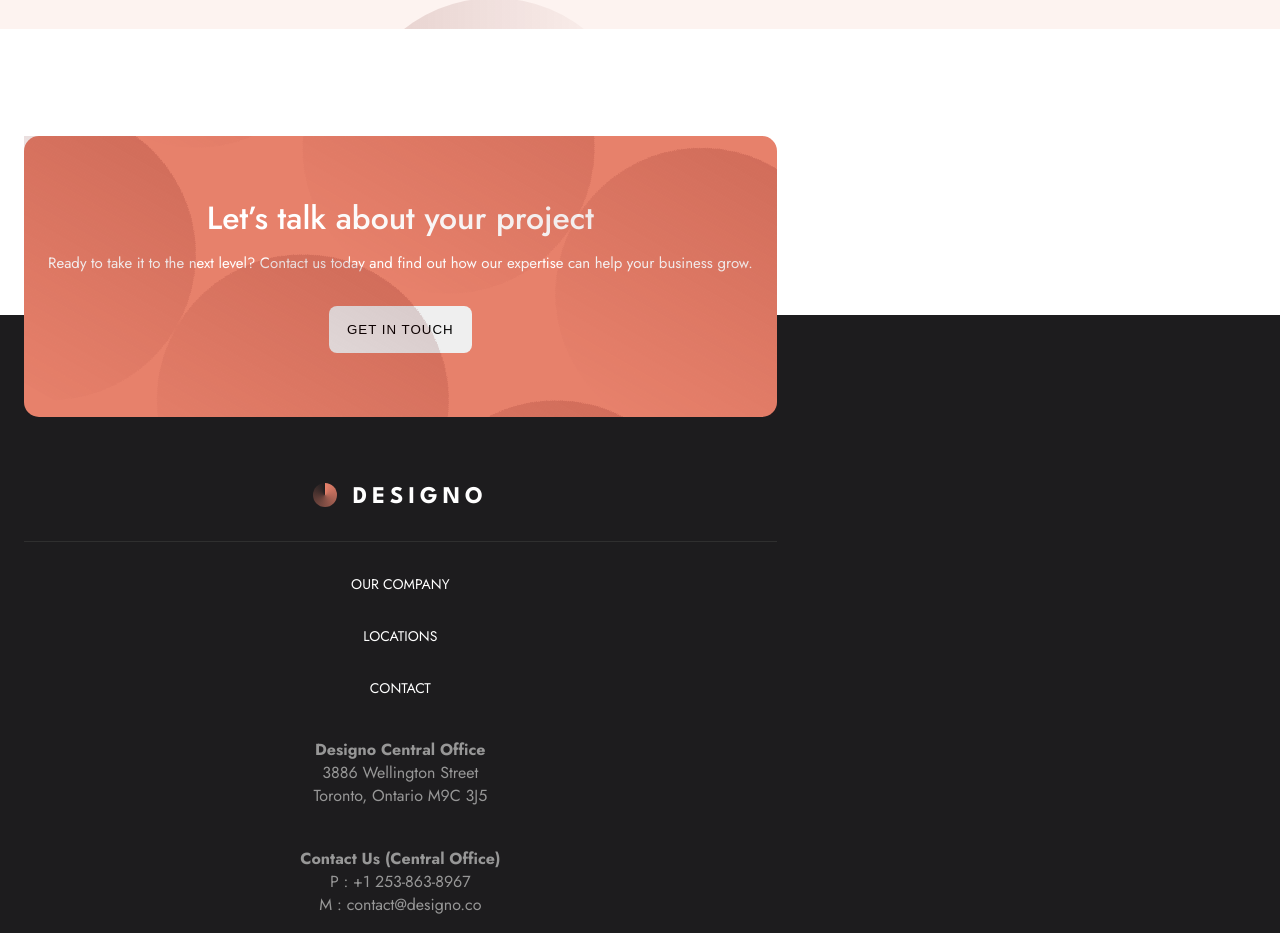
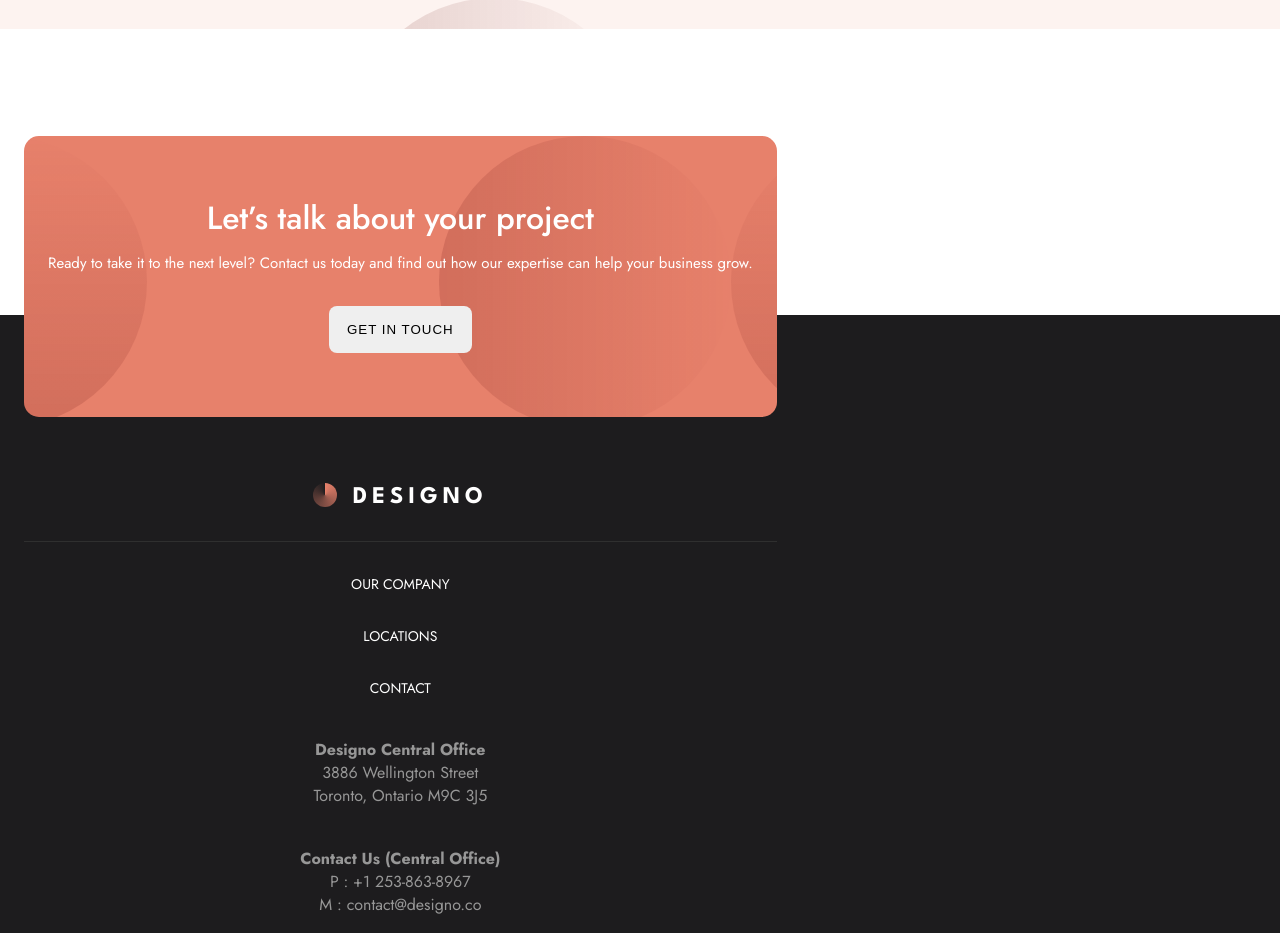
Before and after one commit to ringtho/designo, a React (Create React App) app: page /about in a window 1280 px wide. Shown: the part 3400-4333 px from the top of the page. Built offline with nearby package versions, Linux system fonts and the light colour scheme; the HTML template or start-up script is replaced by a standard one.

Commit message:
Fixed the positioning of the get in touch element

```diff
--- a/src/index.css
+++ b/src/index.css
@@ -109,12 +109,14 @@ body {
   font-size: 32px;
   color: #FFFFFF;
   margin-bottom: 14px;
+  font-weight: 500;
 }
 
 .hero-content > p {
   color: #FFFFFF;
   font-size: 15px;
   line-height: 25px;
+  font-weight: 400;
 }
 
 .hero-btn {
@@ -328,10 +330,29 @@ body {
   font-size: 24px;
 }
 
+
+
 .get-in-touch {
   margin: 0 24px 64px 24px;
   background-color: var(--primary-dark);
   border-radius: 15px;
+  position: relative;
+  overflow: hidden;
+}
+
+.get-in-touch::before {
+  content: "";
+  position: absolute;
+  width: 200%;
+  height: 200%;
+  top: 0;
+  left: -100%;
+  background: url("./assets/shared/mobile/bg-pattern-design-pages-intro-mobile.svg");
+}
+
+.get-in-touch-wrapper {
+  position: relative;
+  overflow: hidden;
 }
 
 .get-in-touch-container {
@@ -339,26 +360,6 @@ body {
   text-align: center;
   color: #FFFFFF;
   overflow: hidden;
-  width: 100%;
-  height: 100%;
-}
-
-.get-in-touch-wrapper {
-  position: relative;
-  overflow: hidden;
-}
-
-.get-in-touch-wrapper::before {
-  content: "";
-  position: absolute;
-  width: 200%;
-  height: 200%;
-  top: -50%;
-  left: -50%;
-  z-index: 1;
-  background: url("./assets/home/desktop/bg-pattern-hero-home.svg");
-  background-size: 292px;
-  transform: rotate(30deg);
 }
 
 .get-in-touch-container > h2 {
```
Also changed, not shown: src/pages/Home.js (indentation only).
